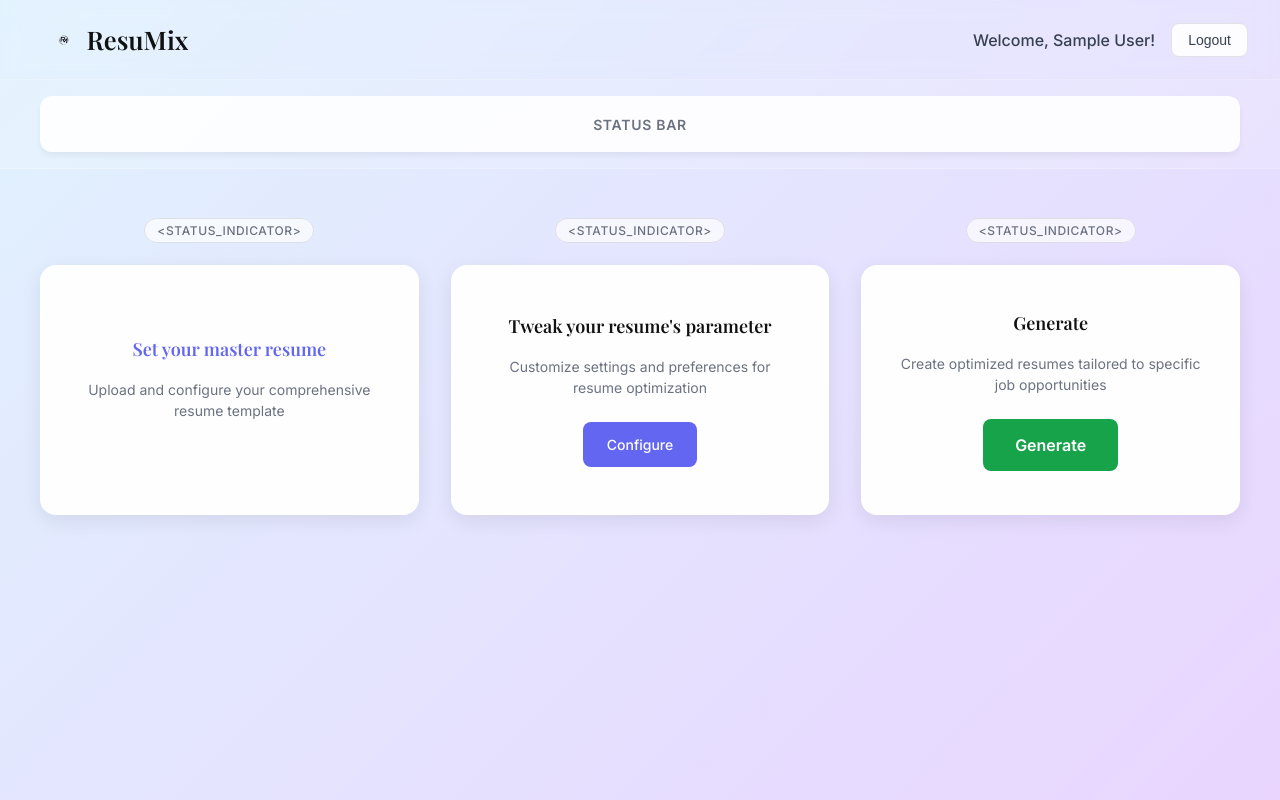
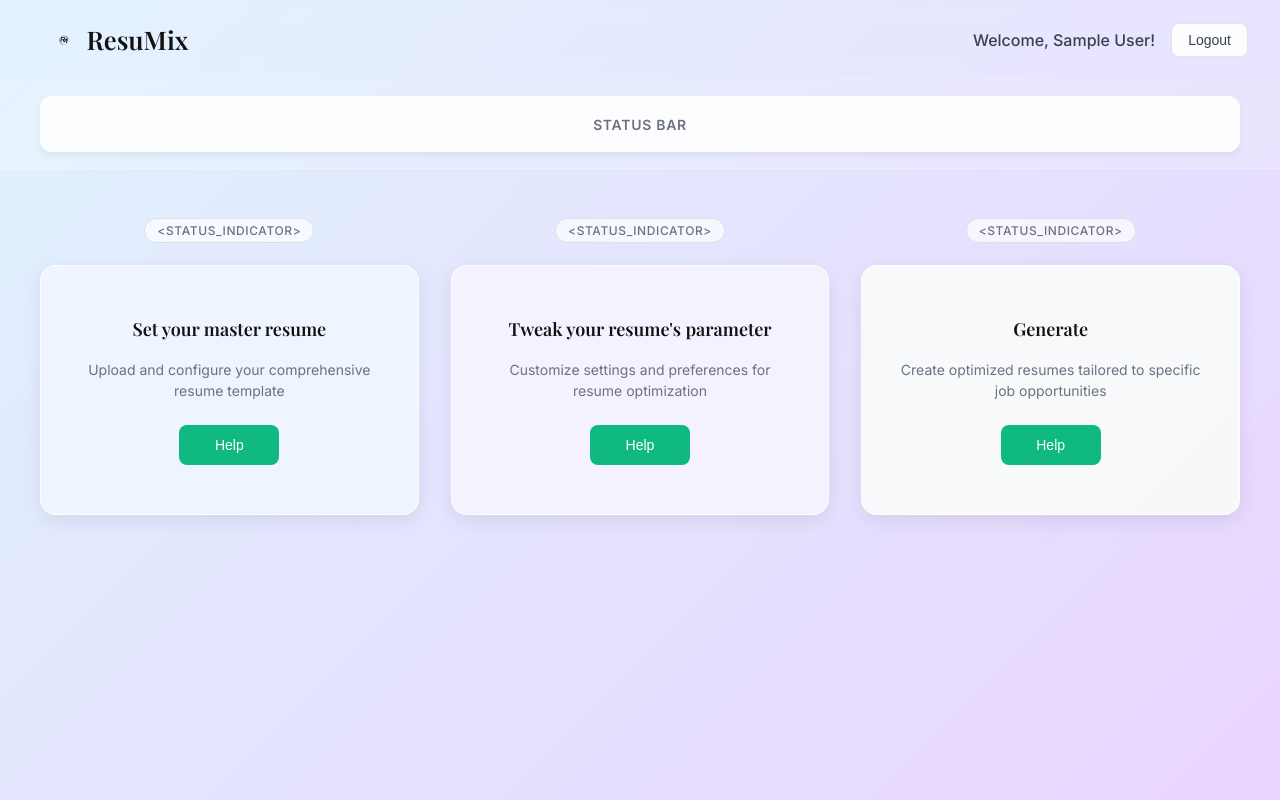
Before and after one commit to demonking-mw/ResuMix, a React (Vite) app in the folder frontend/: page /account in a window 1280 px wide. Built offline with nearby package versions, Linux system fonts and the light colour scheme; no server answers; sample sign-in values are in the browser's storage.

Commit message:
Edited account page for style and logic
Set the cards to be clickable and changed the button to help
Slightly improved style

```diff
--- a/frontend/src/components/AccountHome/AccountHome.css
+++ b/frontend/src/components/AccountHome/AccountHome.css
@@ -152,10 +152,41 @@
   border: 1px solid rgba(255, 255, 255, 0.8);
 }
 
-.step-card:hover {
+.clickable-card {
+  cursor: pointer;
+}
+
+.clickable-card:hover {
   transform: translateY(-4px);
   box-shadow: 0 12px 28px rgba(0, 0, 0, 0.12);
   background: rgba(255, 255, 255, 1);
+}
+
+/* Card 1: Light blue tint */
+.workflow-step:nth-child(1) .step-card {
+  background: rgba(239, 246, 255, 0.95);
+}
+
+.workflow-step:nth-child(1) .clickable-card:hover {
+  background: rgba(239, 246, 255, 1);
+}
+
+/* Card 2: Light purple tint */
+.workflow-step:nth-child(2) .step-card {
+  background: rgba(245, 243, 255, 0.95);
+}
+
+.workflow-step:nth-child(2) .clickable-card:hover {
+  background: rgba(245, 243, 255, 1);
+}
+
+/* Card 3: Light gray tint */
+.workflow-step:nth-child(3) .step-card {
+  background: rgba(249, 250, 251, 0.95);
+}
+
+.workflow-step:nth-child(3) .clickable-card:hover {
+  background: rgba(249, 250, 251, 1);
 }
 
 .step-content {
@@ -207,6 +238,7 @@
   transition: all 0.2s ease;
   border: none;
   cursor: pointer;
+  min-width: 100px;
 }
 
 .step-button:hover {
@@ -214,11 +246,110 @@
   transform: translateY(-1px);
 }
 
-.generate-btn {
-  background: #16a34a;
+/* All help buttons have the same styling */
+.help-button {
+  background: #10b981;
+  border: none;
+  padding: 0.75rem 1.5rem;
+  border-radius: 8px;
+  font-size: 0.875rem;
+  font-weight: 500;
+  min-width: 100px;
+}
+
+.help-button:hover {
+  background: #059669;
+  transform: translateY(-1px);
+}
+
+/* Help Section */
+.help-section {
+  max-width: 1200px;
+  margin: 2rem auto 0;
+  padding: 0 1rem;
+}
+
+.help-content {
+  background: rgba(255, 255, 255, 0.95);
+  border-radius: 16px;
+  box-shadow: 0 6px 20px rgba(0, 0, 0, 0.08);
+  padding: 2rem;
+  border: 1px solid rgba(255, 255, 255, 0.8);
+  animation: slideDown 0.3s ease-out;
+  position: relative;
+}
+
+.help-close-button {
+  position: absolute;
+  top: 1rem;
+  right: 1rem;
+  background: none;
+  border: none;
+  font-size: 1.5rem;
+  color: #6b7280;
+  cursor: pointer;
+  width: 2rem;
+  height: 2rem;
+  display: flex;
+  align-items: center;
+  justify-content: center;
+  border-radius: 50%;
+  transition: all 0.2s ease;
+}
+
+.help-close-button:hover {
+  background: rgba(107, 114, 128, 0.1);
+  color: #374151;
+  transform: scale(1.1);
+}
+
+@keyframes slideDown {
+  from {
+    opacity: 0;
+    transform: translateY(-10px);
+  }
+  to {
+    opacity: 1;
+    transform: translateY(0);
+  }
+}
+
+.help-info h3 {
+  color: #111;
+  font-size: 1.25rem;
   font-weight: 600;
-  font-size: 1rem;
-  padding: 0.875rem 2rem;
+  margin-bottom: 1rem;
+  font-family: 'Playfair Display', serif;
+}
+
+.help-info p {
+  color: #6b7280;
+  font-size: 0.875rem;
+  line-height: 1.6;
+  margin-bottom: 1rem;
+}
+
+.help-info ul {
+  list-style: none;
+  padding: 0;
+  margin: 0;
+}
+
+.help-info li {
+  color: #6b7280;
+  font-size: 0.875rem;
+  line-height: 1.5;
+  padding: 0.5rem 0;
+  padding-left: 1.5rem;
+  position: relative;
+}
+
+.help-info li::before {
+  content: "•";
+  color: #6366f1;
+  font-weight: bold;
+  position: absolute;
+  left: 0.5rem;
 }
 
 .generate-btn:hover {
--- a/frontend/src/components/AccountHome/AccountHome.jsx
+++ b/frontend/src/components/AccountHome/AccountHome.jsx
@@ -1,5 +1,5 @@
 // src/components/AccountHome/AccountHome.jsx
-import React from 'react';
+import React, { useState } from 'react';
 import { Link, useNavigate } from 'react-router-dom';
 import { useAuth } from '../../context/AuthContext';
 import './AccountHome.css';
@@ -8,6 +8,7 @@ import logo from '../../assets/ResuMix.png';
 const AccountHome = () => {
   const { user, logout } = useAuth();
   const navigate = useNavigate();
+  const [showHelp, setShowHelp] = useState(null);
 
   // Debug: Let's see what's in the user object
   console.log('User object in AccountHome:', user);
@@ -15,6 +16,17 @@ const AccountHome = () => {
   const handleLogout = () => {
     logout();
     navigate('/');
+  };
+
+  const handleCardClick = (destination) => {
+    // TODO: Implement navigation logic
+    console.log(`Navigating to: ${destination}`);
+    // navigate(destination);
+  };
+
+  const handleHelpClick = (e, stepNumber) => {
+    e.stopPropagation(); // Prevent card click
+    setShowHelp(showHelp === stepNumber ? null : stepNumber);
   };
 
   return (
@@ -46,14 +58,18 @@ const AccountHome = () => {
             <div className="status-indicator">
               <span className="status-label">&lt;STATUS_INDICATOR&gt;</span>
             </div>
-            <div className="step-card">
+            <div className="step-card clickable-card" onClick={() => handleCardClick('/master-resume')}>
               <div className="step-content">
-                <Link to="/master-resume" className="step-link">
-                  Set your master resume
-                </Link>
+                <span className="step-title">Set your master resume</span>
                 <p className="step-description">
                   Upload and configure your comprehensive resume template
                 </p>
+                <button
+                  className="step-button help-button"
+                  onClick={(e) => handleHelpClick(e, 1)}
+                >
+                  Help
+                </button>
               </div>
             </div>
           </div>
@@ -63,13 +79,18 @@ const AccountHome = () => {
             <div className="status-indicator">
               <span className="status-label">&lt;STATUS_INDICATOR&gt;</span>
             </div>
-            <div className="step-card">
+            <div className="step-card clickable-card" onClick={() => handleCardClick('/parameters')}>
               <div className="step-content">
                 <span className="step-title">Tweak your resume's parameter</span>
                 <p className="step-description">
                   Customize settings and preferences for resume optimization
                 </p>
-                <Link to="/parameters" className="step-button">Configure</Link>
+                <button
+                  className="step-button help-button"
+                  onClick={(e) => handleHelpClick(e, 2)}
+                >
+                  Help
+                </button>
               </div>
             </div>
           </div>
@@ -79,17 +100,70 @@ const AccountHome = () => {
             <div className="status-indicator">
               <span className="status-label">&lt;STATUS_INDICATOR&gt;</span>
             </div>
-            <div className="step-card">
+            <div className="step-card clickable-card" onClick={() => handleCardClick('/generate')}>
               <div className="step-content">
                 <span className="step-title">Generate</span>
                 <p className="step-description">
                   Create optimized resumes tailored to specific job opportunities
                 </p>
-                <Link to="/generate" className="step-button generate-btn">Generate</Link>
+                <button
+                  className="step-button help-button"
+                  onClick={(e) => handleHelpClick(e, 3)}
+                >
+                  Help
+                </button>
               </div>
             </div>
           </div>
         </div>
+
+        {/* Help Information */}
+        {showHelp && (
+          <div className="help-section">
+            <div className="help-content">
+              <button
+                className="help-close-button"
+                onClick={() => setShowHelp(null)}
+                aria-label="Close help"
+              >
+                ×
+              </button>
+              {showHelp === 1 && (
+                <div className="help-info">
+                  <h3>Master Resume Help</h3>
+                  <p>Upload your complete resume template that contains all your experience, skills, and achievements. This will serve as the foundation for generating tailored resumes.</p>
+                  <ul>
+                    <li>Upload PDF or Word document</li>
+                    <li>Include all relevant experience</li>
+                    <li>Add comprehensive skills list</li>
+                  </ul>
+                </div>
+              )}
+              {showHelp === 2 && (
+                <div className="help-info">
+                  <h3>Parameters Help</h3>
+                  <p>Configure settings that control how your resume is optimized for different job opportunities.</p>
+                  <ul>
+                    <li>Set keyword matching preferences</li>
+                    <li>Choose resume sections to prioritize</li>
+                    <li>Adjust optimization algorithms</li>
+                  </ul>
+                </div>
+              )}
+              {showHelp === 3 && (
+                <div className="help-info">
+                  <h3>Generate Help</h3>
+                  <p>Create customized resumes tailored to specific job postings using your master resume and configured parameters.</p>
+                  <ul>
+                    <li>Paste job description</li>
+                    <li>Select optimization level</li>
+                    <li>Download tailored resume</li>
+                  </ul>
+                </div>
+              )}
+            </div>
+          </div>
+        )}
       </main>
     </div>
   );
--- a/frontend/src/components/CreateProfile.jsx
+++ b/frontend/src/components/CreateProfile.jsx
@@ -210,7 +210,7 @@ export default function CreateProfile() {
             <hr className="divider" />
 
             {/* Google OAuth Signup Button */}
-            <div className="google-login-container" style={{ marginBottom: '20px', textAlign: 'center' }}>
+            <div className="google-login-container" style={{ marginBottom: '0px', textAlign: 'center' }}>
               <GoogleLogin
                 onSuccess={handleGoogleLoginSuccess}
                 onError={() => {
--- a/frontend/src/components/Login.jsx
+++ b/frontend/src/components/Login.jsx
@@ -183,7 +183,7 @@ export default function Login() {
             <hr className="divider" />
 
             {/* Google OAuth Login Button */}
-            <div className="google-login-container" style={{ marginBottom: '20px', textAlign: 'center' }}>
+            <div className="google-login-container" style={{ marginBottom: '0px', textAlign: 'center' }}>
               <GoogleLogin
                 onSuccess={handleGoogleLoginSuccess}
                 onError={() => {
```
